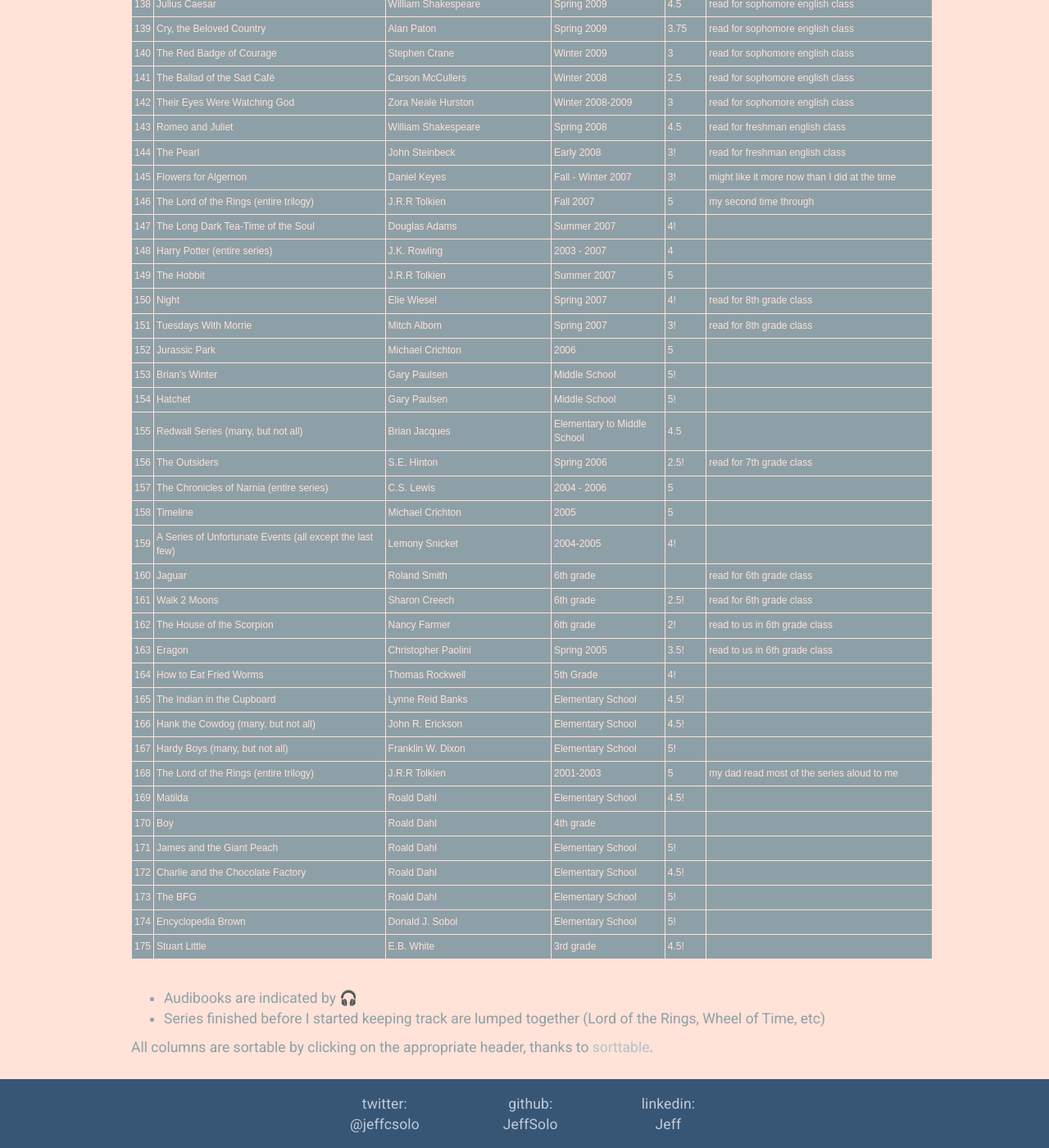
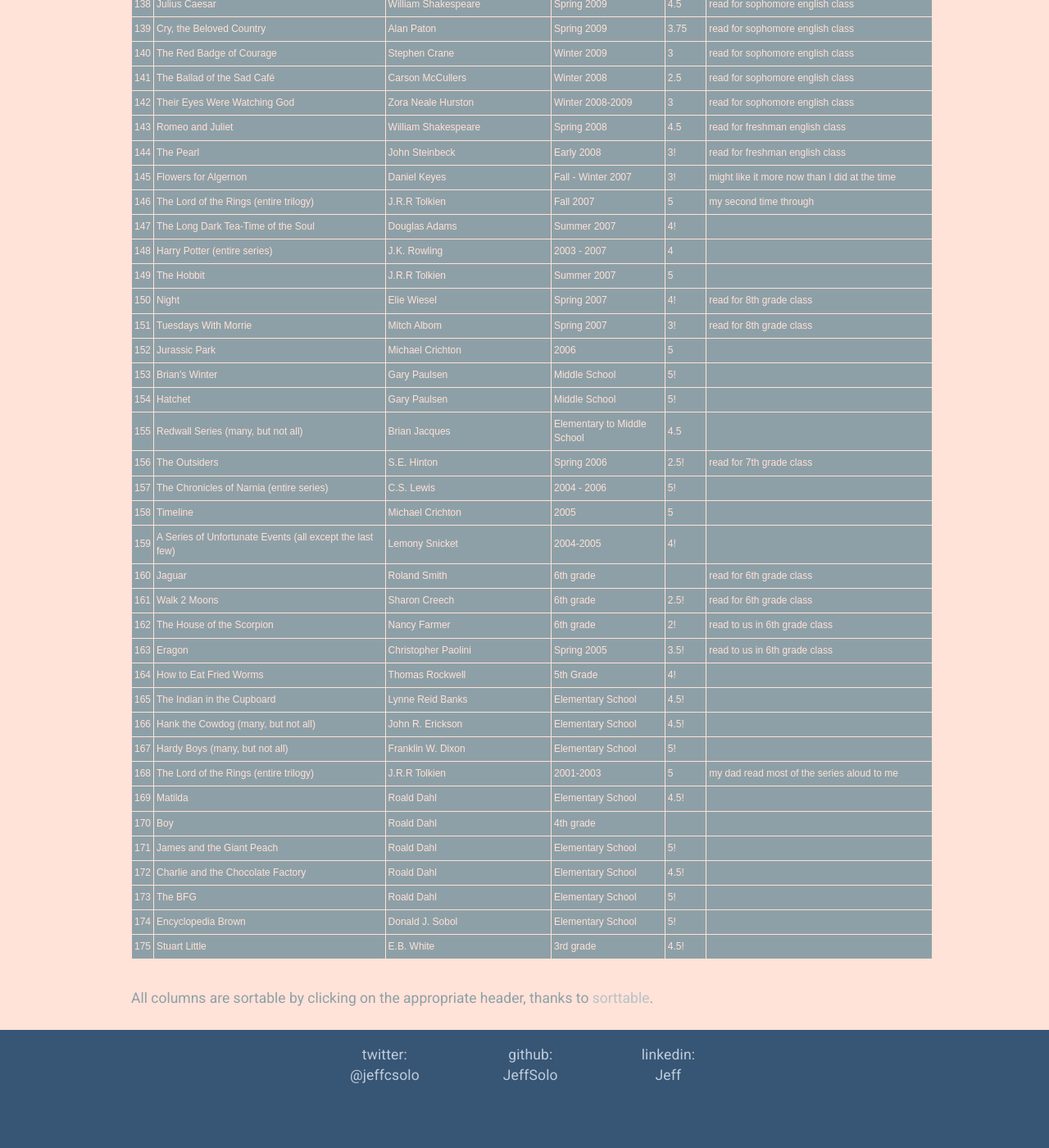
Before and after one commit to JeffSolo/jeffsolo.github.com, a Jekyll site: the page built from _posts/2015-03-30-books.md, in a window 1280 px wide and 1400 px high, scrolled down 4969 px. Shown: the whole window at 82% size. Built offline with Jekyll 4.4.1, drawn with Linux system fonts in a browser that asks for light colours; nearby versions of some CDN libraries; after the commit the page ends 6309 px from its top, so only the background shows below that.

Commit message:
fix books

```diff
--- a/_data/books.csv
+++ b/_data/books.csv
@@ -155,7 +155,7 @@
 Hatchet,Gary Paulsen,Middle School,5!,
 "Redwall Series (many, but not all)",Brian Jacques,Elementary to Middle School,4.5,
 The Outsiders,S.E. Hinton,Spring 2006,2.5!,read for 7th grade class
-The Chronicles of Narnia (entire series),C.S. Lewis,2004 - 2006,5,
+The Chronicles of Narnia (entire series),C.S. Lewis,2004 - 2006,5!,
 Timeline,Michael Crichton,2005,5,
 "A Series of Unfortunate Events (all except the last few)",Lemony Snicket,2004-2005,4!,
 Jaguar,Roland Smith,6th grade,,read for 6th grade class
--- a/_posts/2015-03-30-books.md
+++ b/_posts/2015-03-30-books.md
@@ -40,8 +40,5 @@
 </table>
 </center>
 <br>
-* Audibooks are indicated by 🎧
-* Series finished before I started keeping track are lumped together (Lord of the Rings, Wheel of Time, etc)
-
 
 All columns are sortable by clicking on the appropriate header, thanks to <a href="https://www.kryogenix.org/code/browser/sorttable/">sorttable</a>.
```
